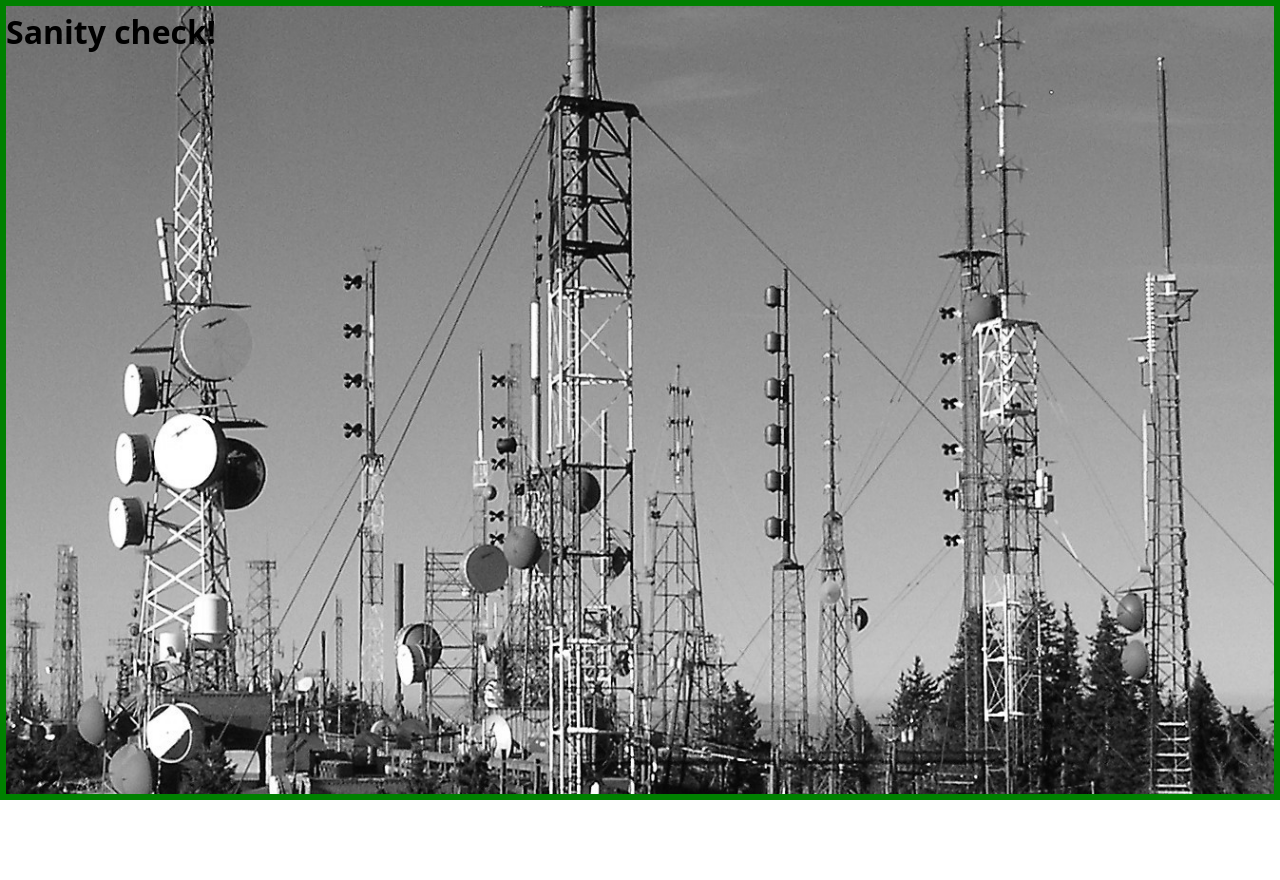
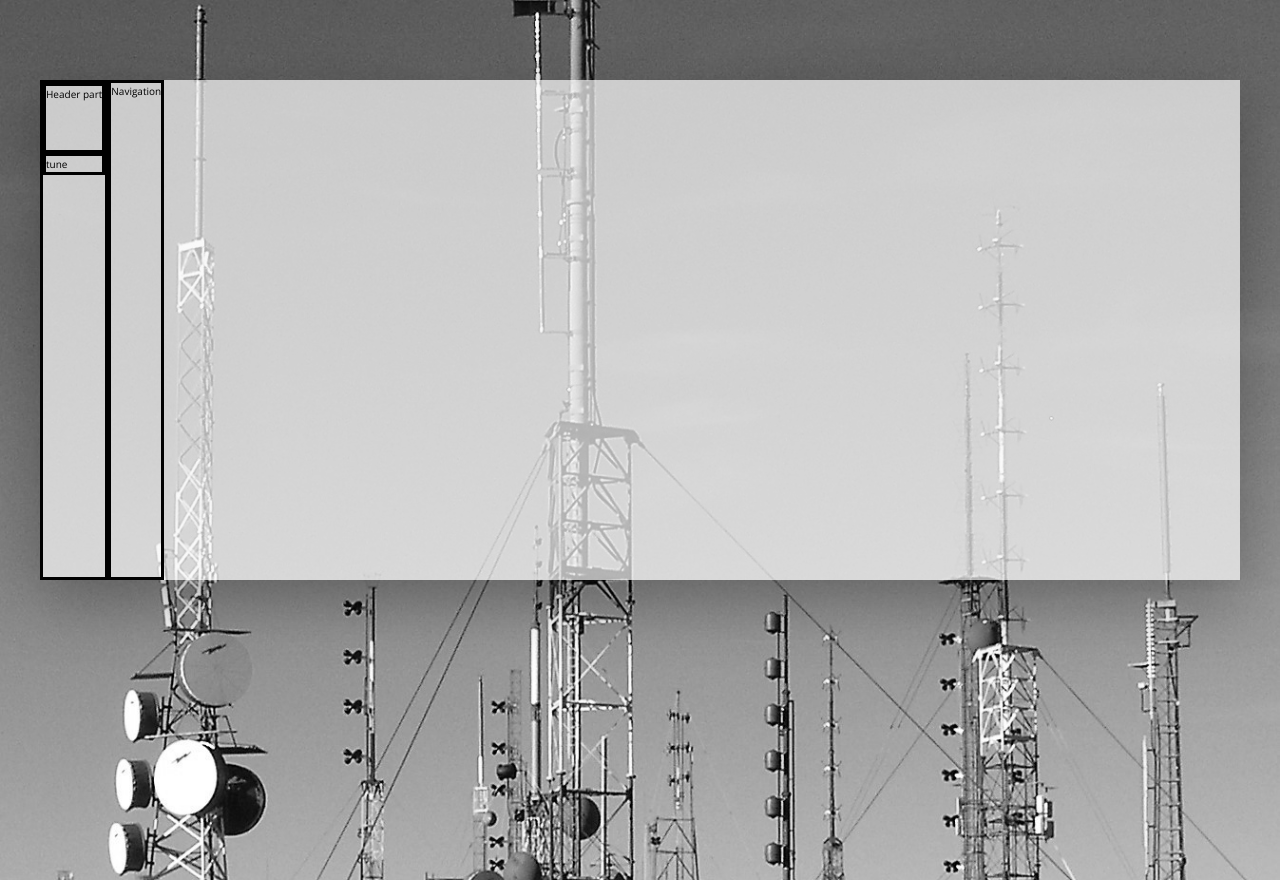
Before and after one commit to nperon/radiowizard, a React (Create React App) app: page / in a window 1280 px wide. Before the commit the page ends 800 px from the top, so only its background shows below. Built offline with nearby package versions, Linux system fonts and the light colour scheme; no server answers.

Commit message:
layout: container content tune-view header sidebar

```diff
--- a/public/index.html
+++ b/public/index.html
@@ -4,11 +4,7 @@
     <meta charset="utf-8" />
     <link rel="icon" href="%PUBLIC_URL%/favicon.ico" />
     <meta name="viewport" content="width=device-width, initial-scale=1" />
-    <meta name="theme-color" content="#000000" />
-    <meta
-      name="description"
-      content="Web site created using create-react-app"
-    />
+    <link href="https://fonts.googleapis.com/css?family=Open+Sans:300,400,600" rel="stylesheet">
     <link rel="apple-touch-icon" href="%PUBLIC_URL%/logo192.png" />
     <!--
       manifest.json provides metadata used when your web app is installed on a
@@ -24,20 +20,11 @@
       work correctly both with client-side routing and a non-root public URL.
       Learn how to configure a non-root public URL by running `npm run build`.
     -->
-    <title>React App</title>
+    <title>radiowiz</title>
   </head>
   <body>
     <noscript>You need to enable JavaScript to run this app.</noscript>
-    <div id="root"></div>
-    <!--
-      This HTML file is a template.
-      If you open it directly in the browser, you will see an empty page.
-
-      You can add webfonts, meta tags, or analytics to this file.
-      The build step will place the bundled scripts into the <body> tag.
-
-      To begin the development, run `npm start` or `yarn start`.
-      To create a production bundle, use `npm run build` or `yarn build`.
-    -->
+    <div id="root" class="container">
+    </div>
   </body>
 </html>
--- a/sass/base/_base.scss
+++ b/sass/_base.scss
@@ -1,32 +1,32 @@
 :root {
-    // COLORS
     --color-primary: #3490DE;
-    --color-primary-light-1: #399ef4;
-    --color-primary-light-2: #6FE7DD;
+    --color-primary-light: #6FE7DD;
     --color-primary-dark: #2763a7;
     --color-secondary: #6639A6;
     --color-secondary-dark: #521262;
-    --color-grey-light: #f0eeee;
+    --color-grey-light-1: #faf9f9;
+    --color-grey-light-2: #f4f2f2;
+    --color-grey-light-2-transparent: rgba(250, 249, 249, 0.7);
+    --color-grey-light-3: #f0eeee;
+    --color-grey-light-4: #ccc;
     --color-grey-dark-1: #333;
     --color-grey-dark-2: #777;
     --color-grey-dark-3: #999;
     --color-white: #fff;
     --color-black: #000;
 
-    // SHADOWS
-    --shadow-dark: 0 2rem 6rem rgba(0,0,0,.3);
+    --shadow-dark: 0 2rem 6rem rgba(0, 0, 0,.3);
     --shadow-light: 0 2rem 5rem rgba(0,0,0,.06);
+}
 
-    // MISC
-    --default-font-size: 1.6rem;
-    --line:  1px solid var(--color-grey-light);
+* {
+    margin: 0;
+    padding: 0;
 }
 
 *,
 *::after,
 *::before {
-    margin: 0;
-    padding: 0;
     box-sizing: inherit;
 }
 
@@ -39,14 +39,10 @@
     font-family: 'Open Sans', sans-serif;
     font-weight: 400;
     line-height: 1.6;
-    font-size: var(--default-font-size);
     background: url('../../src/assets/Radio_towers_on_Sandia_Peak-copy_ConvertImage.jpg') no-repeat center center fixed;
     -webkit-background-size: cover;
     -moz-background-size: cover;
     -o-background-size: cover;
     background-size: cover;
     min-height: 100vh;
-    border: solid;
-    border-width: 6px;
-    border-color: green;
 }
--- a/sass/_layout.scss
+++ b/sass/_layout.scss
@@ -0,0 +1,25 @@
+.container {
+    max-width: 120rem;
+    margin: 8rem auto;
+    background-color: var(--color-grey-light-2-transparent);
+    box-shadow: var(--shadow-dark);
+    min-height: 50rem;
+    display: flex;
+}
+
+.content {
+    border: solid;
+}
+
+.tune-view {
+    border: solid;
+}
+
+.header {
+    border: solid;
+    height: 7rem;
+}
+
+.sidebar {
+    border: solid;
+}
--- a/sass/main.scss
+++ b/sass/main.scss
@@ -1,5 +1,5 @@
-@import "abstracts/variables";
-@import "base/base";
-@import "base/utilities";
+@import "variables";
+@import "base";
+@import "utilities";
 @import "components";
 @import "layout";
--- a/src/App.js
+++ b/src/App.js
@@ -1,4 +1,4 @@
-import React, { Component } from 'react';
+import React, { Component, Fragment } from 'react';
 import socket from './utilities/socketConnection';
 
 class App extends Component {
@@ -9,9 +9,19 @@
 
   render () {
     return (
-      <div>
-        <h1>Sanity check!</h1>
-      </div>
+      <Fragment>
+        <div class="content">
+          <header class="header">
+            Header part
+          </header>
+          <div class="tune-view">
+            tune
+          </div>
+        </div>
+        <nav class="sidebar">
+          Navigation
+        </nav>
+      </Fragment>
     );
   }
 
--- a/src/style/style.css
+++ b/src/style/style.css
@@ -1,26 +1,29 @@
 :root {
   --color-primary: #3490DE;
-  --color-primary-light-1: #399ef4;
-  --color-primary-light-2: #6FE7DD;
+  --color-primary-light: #6FE7DD;
   --color-primary-dark: #2763a7;
   --color-secondary: #6639A6;
   --color-secondary-dark: #521262;
-  --color-grey-light: #f0eeee;
+  --color-grey-light-1: #faf9f9;
+  --color-grey-light-2: #f4f2f2;
+  --color-grey-light-2-transparent: rgba(250, 249, 249, 0.7);
+  --color-grey-light-3: #f0eeee;
+  --color-grey-light-4: #ccc;
   --color-grey-dark-1: #333;
   --color-grey-dark-2: #777;
   --color-grey-dark-3: #999;
   --color-white: #fff;
   --color-black: #000;
-  --shadow-dark: 0 2rem 6rem rgba(0,0,0,.3);
-  --shadow-light: 0 2rem 5rem rgba(0,0,0,.06);
-  --default-font-size: 1.6rem;
-  --line:  1px solid var(--color-grey-light); }
+  --shadow-dark: 0 2rem 6rem rgba(0, 0, 0,.3);
+  --shadow-light: 0 2rem 5rem rgba(0,0,0,.06); }
+
+* {
+  margin: 0;
+  padding: 0; }
 
 *,
 *::after,
 *::before {
-  margin: 0;
-  padding: 0;
   box-sizing: inherit; }
 
 html {
@@ -31,13 +34,30 @@
   font-family: 'Open Sans', sans-serif;
   font-weight: 400;
   line-height: 1.6;
-  font-size: var(--default-font-size);
   background: url("../../src/assets/Radio_towers_on_Sandia_Peak-copy_ConvertImage.jpg") no-repeat center center fixed;
   -webkit-background-size: cover;
   -moz-background-size: cover;
   -o-background-size: cover;
   background-size: cover;
-  min-height: 100vh;
+  min-height: 100vh; }
+
+.container {
+  max-width: 120rem;
+  margin: 8rem auto;
+  background-color: var(--color-grey-light-2-transparent);
+  box-shadow: var(--shadow-dark);
+  min-height: 50rem;
+  display: flex; }
+
+.content {
+  border: solid; }
+
+.tune-view {
+  border: solid; }
+
+.header {
   border: solid;
-  border-width: 6px;
-  border-color: green; }
+  height: 7rem; }
+
+.sidebar {
+  border: solid; }
```
Also changed, not shown: sass/_utilities.scss (added), sass/_variables.scss (added), sass/abstracts/_variables.scss (deleted), sass/base/_utilities.scss (deleted), 1 other file (tests, documents, lock files or other folders).
